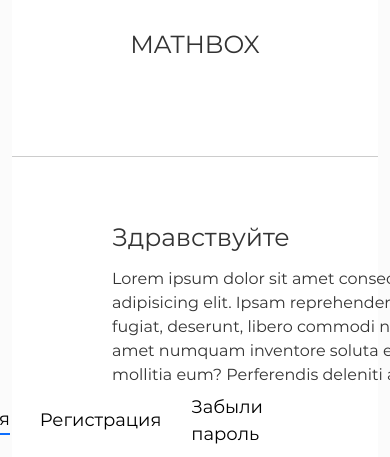
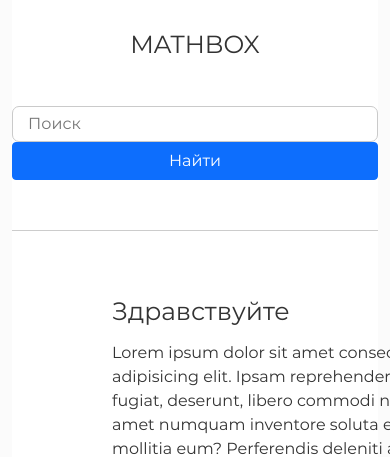
Before and after one commit to eleskin/mathbox, a PHP site: page / in a window 390 px wide; the page is wider, and only the part inside the window is pictured. Shown: the top 457 px of that part. Run offline with PHP 8.4, Linux system fonts and the light colour scheme.

Commit message:
Add search

```diff
--- a/css/style.css
+++ b/css/style.css
@@ -308,3 +308,28 @@ footer p {
 .mat_text p {
   margin: 12px 0;
 }
+
+.search>input {
+  margin: 0;
+}
+
+.search {
+  width: 60%;
+  margin-left: auto;
+  margin-right: auto;
+}
+
+@media (max-width: 767px) {
+  .search {
+    width: 100%;
+  }
+}
+
+@media (max-width: 480px) {
+  .search {
+    flex-direction: column;
+  }
+  .search input {
+    width: 100%;
+  }
+}
--- a/index.html
+++ b/index.html
@@ -6,12 +6,15 @@
     <meta name="viewport" content="width=device-width, initial-scale=1.0">
     <title>MathBox</title>
     <!-- Bootstrap CSS (jsDelivr CDN) -->
-    <link href="https://cdn.jsdelivr.net/npm/bootstrap@5.0.0/dist/css/bootstrap.min.css" rel="stylesheet" integrity="sha384-wEmeIV1mKuiNpC+IOBjI7aAzPcEZeedi5yW5f2yOq55WWLwNGmvvx4Um1vskeMj0" crossorigin="anonymous">
+    <link href="https://cdn.jsdelivr.net/npm/bootstrap@5.0.0/dist/css/bootstrap.min.css" rel="stylesheet"
+          integrity="sha384-wEmeIV1mKuiNpC+IOBjI7aAzPcEZeedi5yW5f2yOq55WWLwNGmvvx4Um1vskeMj0" crossorigin="anonymous">
     <link rel="stylesheet" href="./css/normalize.css">
     <link rel="stylesheet" href="./css/style.css">
     <script src="./js/index.js" defer></script>
     <!-- Bootstrap Bundle JS (jsDelivr CDN) -->
-    <script defer src="https://cdn.jsdelivr.net/npm/bootstrap@5.0.0/dist/js/bootstrap.bundle.min.js" integrity="sha384-p34f1UUtsS3wqzfto5wAAmdvj+osOnFyQFpp4Ua3gs/ZVWx6oOypYoCJhGGScy+8" crossorigin="anonymous"></script>
+    <script defer src="https://cdn.jsdelivr.net/npm/bootstrap@5.0.0/dist/js/bootstrap.bundle.min.js"
+            integrity="sha384-p34f1UUtsS3wqzfto5wAAmdvj+osOnFyQFpp4Ua3gs/ZVWx6oOypYoCJhGGScy+8"
+            crossorigin="anonymous"></script>
 </head>
 <body>
 <div class="container">
@@ -27,10 +30,12 @@
                     <div class="collapse navbar-collapse justify-content-center" id="navbarSupportedContent">
                         <ul class="navbar-nav">
                             <li class="nav-item nav_item">
-                            <a class="nav-link active" aria-current="page" href="str/menu.php">Теория вероятности</a>
+                                <a class="nav-link active" aria-current="page" href="str/menu.php">Теория
+                                    вероятности</a>
                             </li>
                             <li class="nav-item nav_item">
-                            <a class="nav-link" aria-current="page" href="str/menu.php">Математическая статистика</a>
+                                <a class="nav-link" aria-current="page" href="str/menu.php">Математическая
+                                    статистика</a>
                             </li>
                             <li class="nav-item nav_item">
                                 <a class="nav-link " aria-current="page" href="/">Отзывы</a>
@@ -43,6 +48,10 @@
                 </div>
             </nav>
         </div>
+        <form method="get" action="./search.php" class="search d-flex justify-content-between align-items-center">
+            <input class="act_input" placeholder="Поиск" required name="search_q">
+            <input class="btn btn-primary avt_btn" type="submit" value="Найти">
+        </form>
     </header>
 
     <section class="hi pad">
@@ -52,7 +61,9 @@
                 <h3 class="hi__title">Здравствуйте <span class="name" aria-label="name"></span></h3>
                 </p>
                 <p class="cont hi_text">
-                        Lorem ipsum dolor sit amet consectetur adipisicing elit. Ipsam reprehenderit ut odio fugiat, deserunt, libero commodi nemo placeat amet numquam inventore soluta expedita mollitia eum? Perferendis deleniti ab autem odit.
+                    Lorem ipsum dolor sit amet consectetur adipisicing elit. Ipsam reprehenderit ut odio fugiat,
+                    deserunt, libero commodi nemo placeat amet numquam inventore soluta expedita mollitia eum?
+                    Perferendis deleniti ab autem odit.
                 </p>
             </div>
             <div class="col right">
@@ -68,10 +79,10 @@
                     </li>
                 </ul>
                 <form action="" class="avt_form">
-                        <input class = "act_input" placeholder="Введите e-mail" type="email">
-                        <input class = "act_input" placeholder="Введите пароль" type="password">
+                    <input class="act_input" placeholder="Введите e-mail" type="email">
+                    <input class="act_input" placeholder="Введите пароль" type="password">
                     <div class="btn_block">
-                            <input class = "btn btn-primary avt_btn" type="submit">
+                        <input class="btn btn-primary avt_btn" type="submit">
                     </div>
                 </form>
             </div>
@@ -90,7 +101,8 @@
                         <span class="kol"></span>/<span></span> уроков
                     </p>
                     <div class="progress">
-                            <div class="progress-bar bg_prog" role="progressbar" style="width: 1%;" aria-valuemin="0" aria-valuemax="100"></div>
+                        <div class="progress-bar bg_prog" role="progressbar" style="width: 1%;" aria-valuemin="0"
+                             aria-valuemax="100"></div>
                     </div>
                 </div>
             </div>
@@ -105,7 +117,8 @@
                         <span class="kol"></span>/<span></span> уроков
                     </p>
                     <div class="progress">
-                            <div class="progress-bar bg_prog" role="progressbar" style="width: 1%;" aria-valuemin="0" aria-valuemax="100"></div>
+                        <div class="progress-bar bg_prog" role="progressbar" style="width: 1%;" aria-valuemin="0"
+                             aria-valuemax="100"></div>
                     </div>
                 </div>
             </div>
--- a/str/mat.php
+++ b/str/mat.php
@@ -45,6 +45,10 @@
                 </div>
             </nav>
         </div>
+        <form method="get" action="../search.php" class="search d-flex justify-content-between align-items-center">
+            <input class="act_input" placeholder="Поиск" required name="search_q">
+            <input class="btn btn-primary avt_btn" type="submit" value="Найти">
+        </form>
     </header>
 
     <main class="pad main">
--- a/str/menu.php
+++ b/str/menu.php
@@ -43,6 +43,10 @@
                 </div>
             </nav>
         </div>
+        <form method="get" action="../search.php" class="search d-flex justify-content-between align-items-center">
+            <input class="act_input" placeholder="Поиск" required name="search_q">
+            <input class="btn btn-primary avt_btn" type="submit" value="Найти">
+        </form>
     </header>
 
     <main class="main pad">
```
Also changed, not shown: search.php (added, +83 -0 lines). Lines whose indentation alone changed are shown as unchanged.
